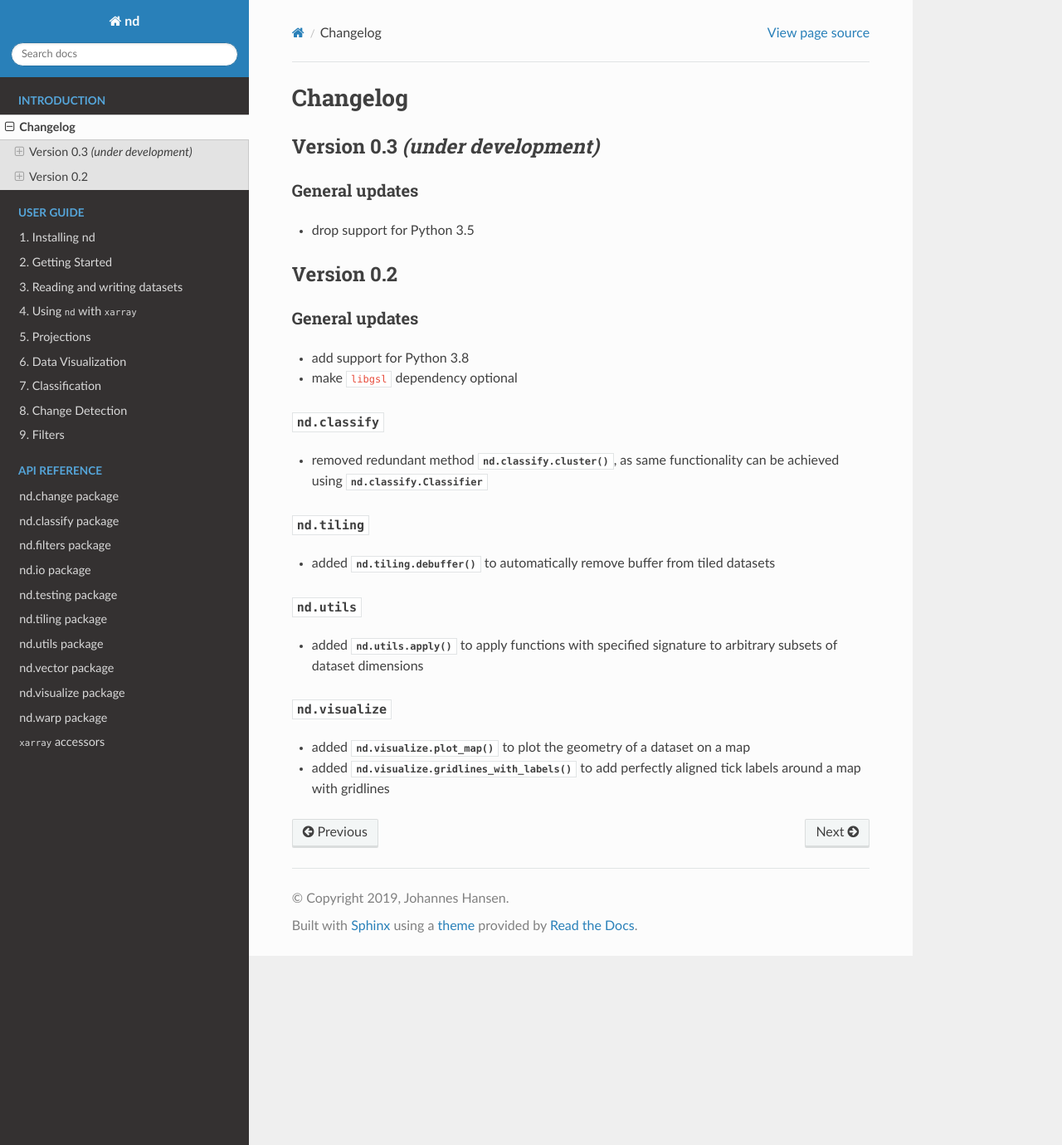
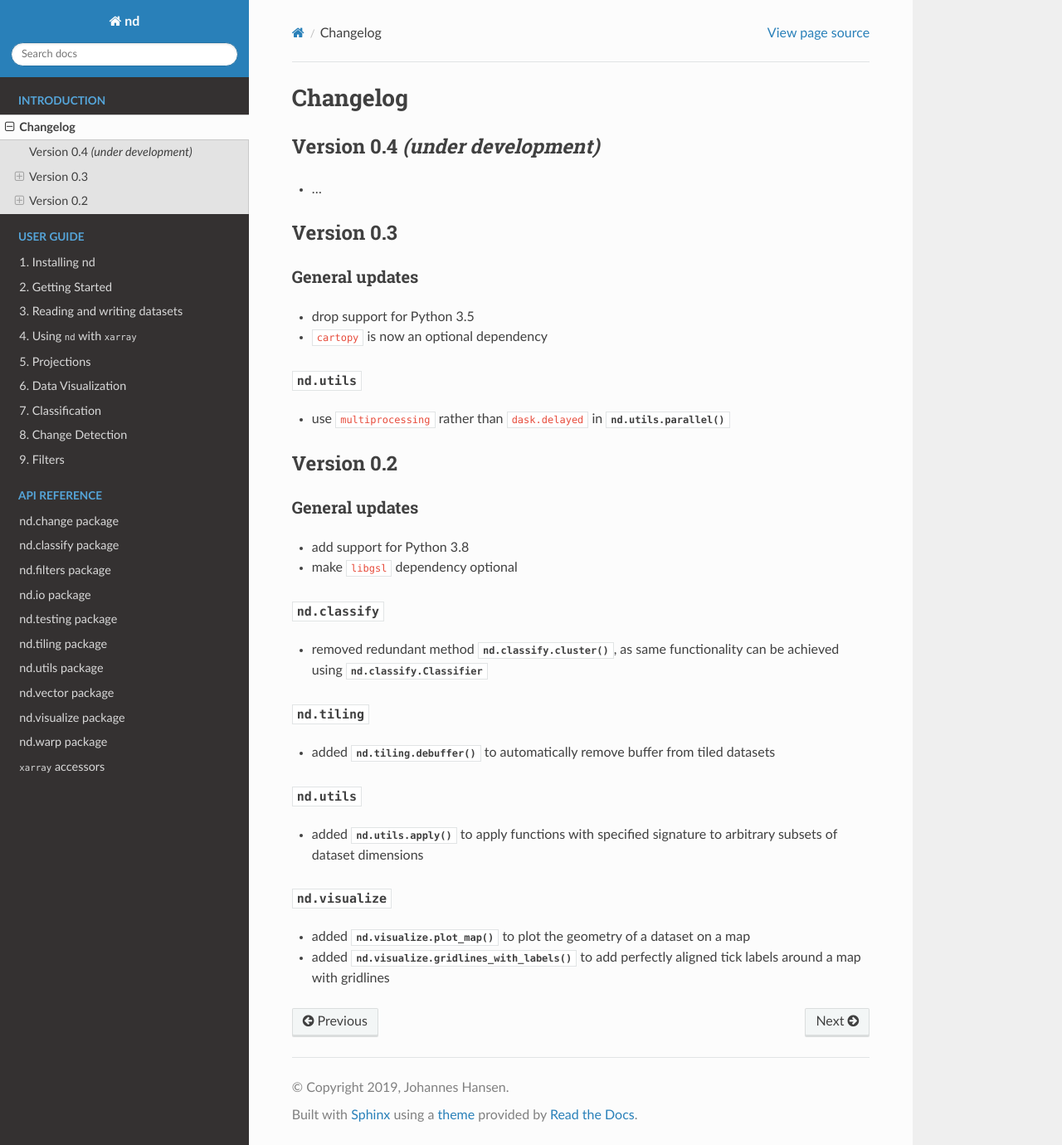
Before and after one commit to jnhansen/nd, a Sphinx documentation site: the page built from doc/changelog.rst, in a window 1280 px wide and 1380 px high. Shown: the whole window at 83% size. Built offline with Sphinx 7.4.7 and the Read the Docs theme 2.0.0, drawn with Linux system fonts in a browser that asks for light colours; the version number could not be read and is left out.

Commit message:
update changelog

```diff
--- a/doc/changelog.rst
+++ b/doc/changelog.rst
@@ -2,13 +2,25 @@ Changelog
 =========
 
 
-Version 0.3 *(under development)*
+Version 0.4 *(under development)*
 ---------------------------------
+
+- ...
+
+
+Version 0.3
+-----------
 
 General updates
 ...............
 
 - drop support for Python 3.5
+- ``cartopy`` is now an optional dependency
+
+:mod:`nd.utils`
+...............
+
+- use ``multiprocessing`` rather than ``dask.delayed`` in :func:`nd.utils.parallel()`
 
 
 Version 0.2
```
